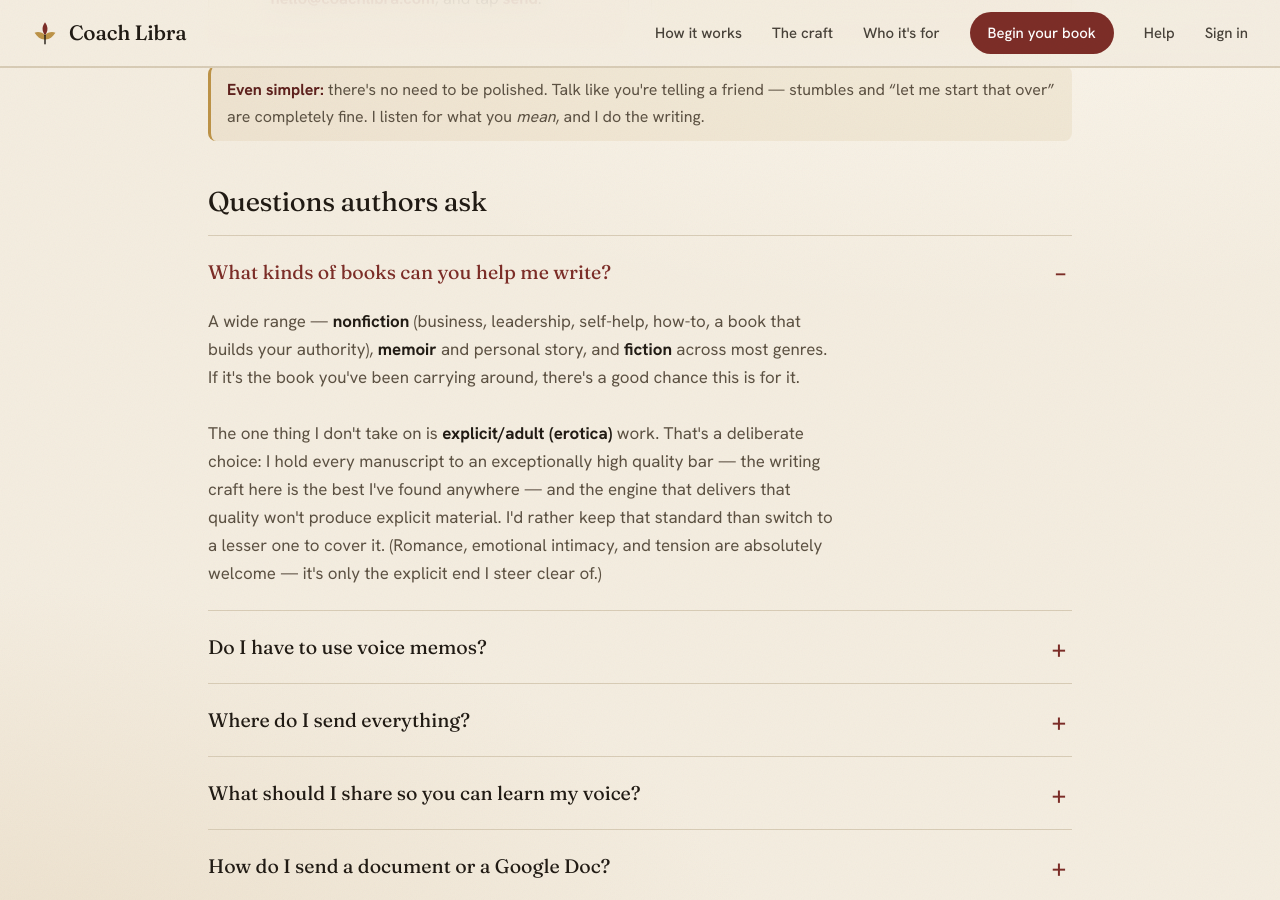
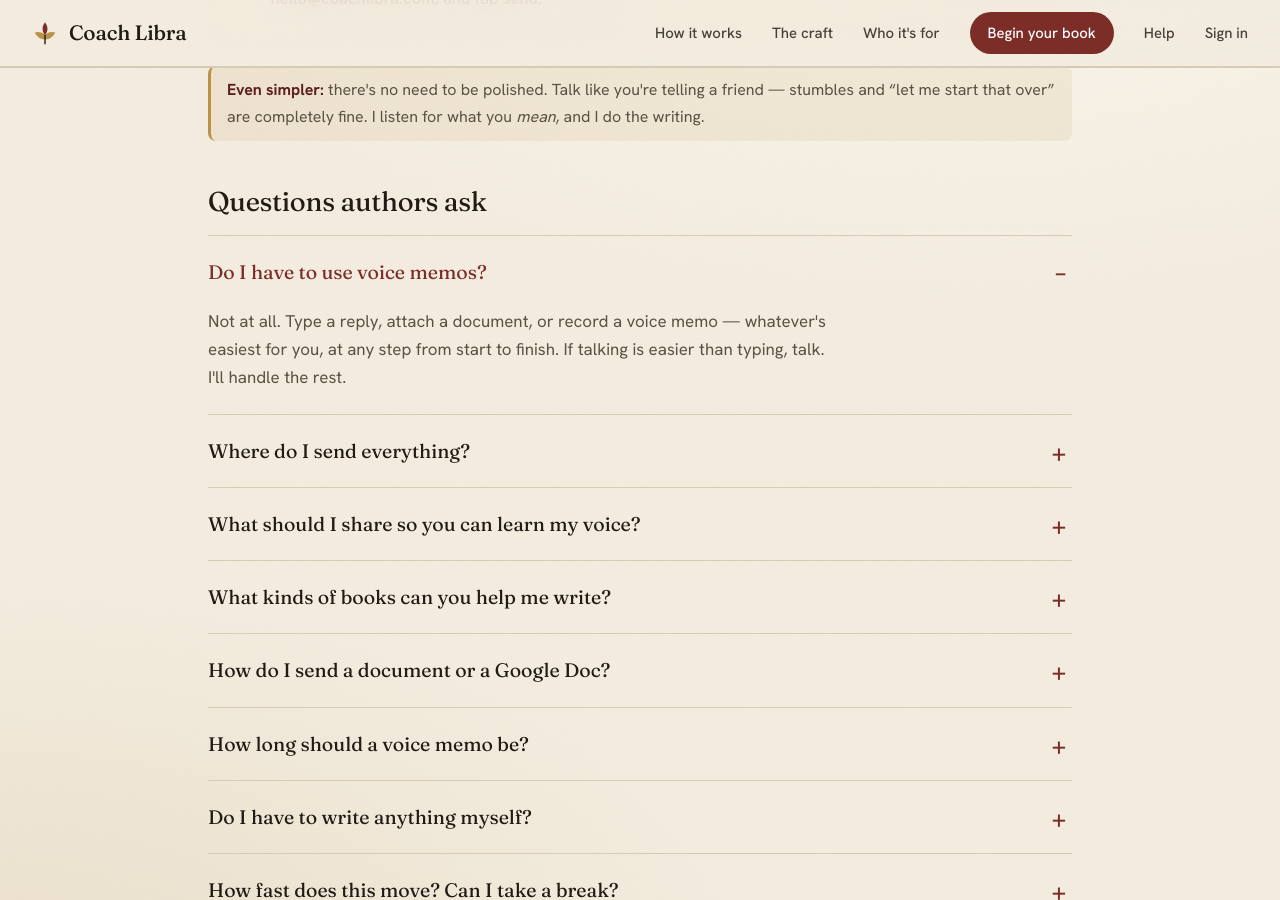
Before and after one commit to ajcrabill/coach-libra-website, a Jekyll site: the page built from help.html, in a window 1280 px wide and 900 px high, scrolled down 1043 px. Built offline with Jekyll 4.4.1, drawn with Linux system fonts in a browser that asks for light colours.

Commit message:
help FAQ: move genre question down to just above the Google Doc question, closed by default (voice-memos question opens first)

```diff
--- a/help.html
+++ b/help.html
@@ -53,11 +53,6 @@ pageCss: help
   <div class="faq">
 
     <details open>
-      <summary>What kinds of books can you help me write?</summary>
-      <div class="a">A wide range — <b>nonfiction</b> (business, leadership, self-help, how-to, a book that builds your authority), <b>memoir</b> and personal story, and <b>fiction</b> across most genres. If it's the book you've been carrying around, there's a good chance this is for it.<br><br>The one thing I don't take on is <b>explicit/adult (erotica)</b> work. That's a deliberate choice: I hold every manuscript to an exceptionally high quality bar — the writing craft here is the best I've found anywhere — and the engine that delivers that quality won't produce explicit material. I'd rather keep that standard than switch to a lesser one to cover it. (Romance, emotional intimacy, and tension are absolutely welcome — it's only the explicit end I steer clear of.)</div>
-    </details>
-
-    <details>
       <summary>Do I have to use voice memos?</summary>
       <div class="a">Not at all. Type a reply, attach a document, or record a voice memo — whatever's easiest for you, at any step from start to finish. If talking is easier than typing, talk. I'll handle the rest.</div>
     </details>
@@ -70,6 +65,11 @@ pageCss: help
     <details>
       <summary>What should I share so you can learn my voice?</summary>
       <div class="a">Writing you've <em>already</em> done — nothing new to write. Old emails, an article or blog post, a journal entry, a chapter you started, a Word doc or PDF, a Google Doc link, even a link to a talk or podcast you've given (I'll listen and learn from it). The more I see, the more your book sounds exactly like you.</div>
+    </details>
+
+    <details>
+      <summary>What kinds of books can you help me write?</summary>
+      <div class="a">A wide range — <b>nonfiction</b> (business, leadership, self-help, how-to, a book that builds your authority), <b>memoir</b> and personal story, and <b>fiction</b> across most genres. If it's the book you've been carrying around, there's a good chance this is for it.<br><br>The one thing I don't take on is <b>explicit/adult (erotica)</b> work. That's a deliberate choice: I hold every manuscript to an exceptionally high quality bar — the writing craft here is the best I've found anywhere — and the engine that delivers that quality won't produce explicit material. I'd rather keep that standard than switch to a lesser one to cover it. (Romance, emotional intimacy, and tension are absolutely welcome — it's only the explicit end I steer clear of.)</div>
     </details>
 
     <details>
```
